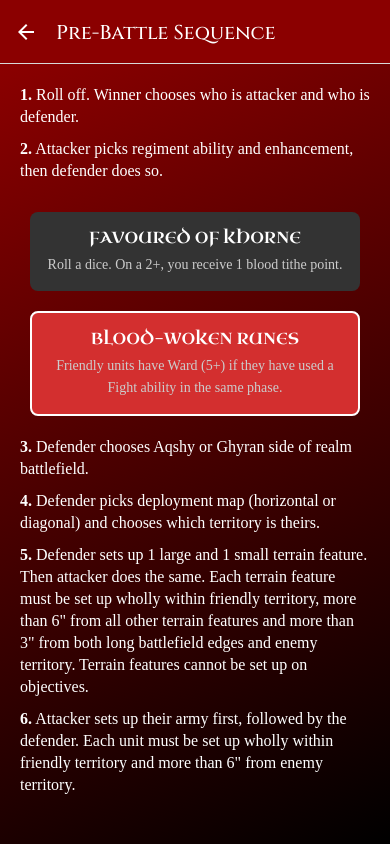
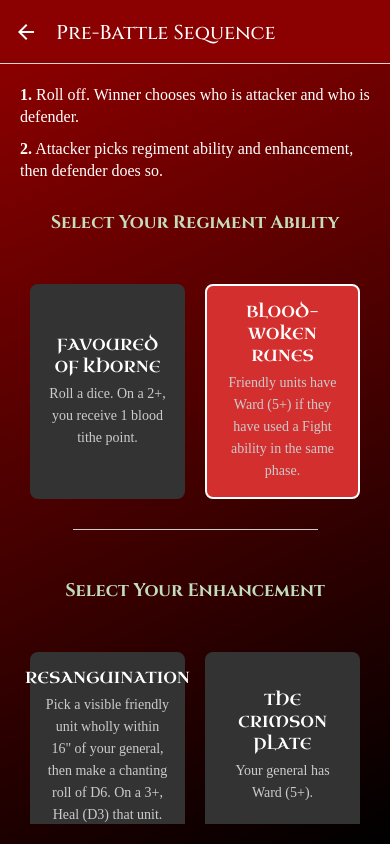
Before and after one commit to gcauvet/blades-of-khorne-spearhead-companion, a React Native app: screen /PreBattleSequence in a window 390 px wide. Built offline with nearby package versions, Linux system fonts and the light colour scheme.

Commit message:
Added enhancements

```diff
--- a/src/intl/en.ts
+++ b/src/intl/en.ts
@@ -15,6 +15,19 @@
     'Defender sets up 1 large and 1 small terrain feature. Then attacker does the same. Each terrain feature must be set up wholly within friendly territory, more than 6" from all other terrain features and more than 3" from both long battlefield edges and enemy territory. Terrain features cannot be set up on objectives.',
   preBattleSequenceStep6: 'Attacker sets up their army first, followed by the defender. Each unit must be set up wholly within friendly territory and more than 6" from enemy territory.',
 
+  selectRegimentAbility: 'Select Your Regiment Ability',
+  selectEnhancement: 'Select Your Enhancement',
+
+  resanguination: 'RESANGUINATION',
+  resanguinationDescription: 'Pick a visible friendly unit wholly within 16" of your general, then make a chanting roll of D6. On a 3+, Heal (D3) that unit.',
+  theCrimsonPlate: 'THE CRIMSON PLATE',
+  theCrimsonPlateDescription: 'Your general has Ward (5+).',
+  headhunter: 'HEADHUNTER',
+  headhunterDescription: 'Pick an enemy Hero in combat with your general. Your general has Strike-First this phase, but all attacks made by them this phase must target that enemy Hero',
+  unholyFlames: 'UNHOLY FLAMES',
+  unholyFlamesDescription:
+    'Pick a visible friendly unit wholly within 16" of your general, then make a chanting roll of D6.  On a 4+, add 1 to the Rend characteristic of that unit’s melee weapons until the start of your next turn.',
+
   favoredOfKhorne: 'FAVOURED OF KHORNE',
   favoredOfKhorneDescription: 'Roll a dice. On a 2+, you receive 1 blood tithe point.',
   bloodWokenRunes: 'BLOOD-WOKEN RUNES',
--- a/src/screens/PreBattleSequenceScreen/PreBattleSequenceScreen.tsx
+++ b/src/screens/PreBattleSequenceScreen/PreBattleSequenceScreen.tsx
@@ -1,6 +1,6 @@
 import React, { FC, useState } from 'react';
 
-import { Abilities } from './types/PreBattleSequence.types';
+import { Abilities, Enhancements } from './types/PreBattleSequence.types';
 
 import useTranslationTitle from '../../hooks/useTranslationTitle';
 
@@ -8,15 +8,21 @@
 
 const PreBattleSequenceScreen: FC = () => {
   const { BLOOD_WOKEN_RUNES } = Abilities;
+  const { UNHOLY_FLAMES } = Enhancements;
 
   const setNavigationTitle = useTranslationTitle();
 
   setNavigationTitle('preBattleSequenceTitle');
 
-  const [selectedAbility, setSelectedAbility] = useState<string | null>(BLOOD_WOKEN_RUNES);
+  const [selectedAbility, setSelectedAbility] = useState<string>(BLOOD_WOKEN_RUNES);
+  const [selectedEnhancement, setSelectedEnhancement] = useState<string>(UNHOLY_FLAMES);
 
   const handleSelectAbility = (ability: string): void => {
     setSelectedAbility(ability);
+  };
+
+  const handleSelectEnhancement = (enhancement: string): void => {
+    setSelectedEnhancement(enhancement);
   };
 
   const sequenceStepsIds = [
@@ -28,7 +34,17 @@
     { id: 'preBattleSequenceStep6' },
   ];
 
-  return <PreBattleSequence sequenceStepsIds={sequenceStepsIds} selectedAbility={selectedAbility} handleSelectAbility={handleSelectAbility} abilities={Abilities} />;
+  return (
+    <PreBattleSequence
+      sequenceStepsIds={sequenceStepsIds}
+      selectedAbility={selectedAbility}
+      selectedEnhancement={selectedEnhancement}
+      handleSelectAbility={handleSelectAbility}
+      handleSelectEnhancement={handleSelectEnhancement}
+      abilities={Abilities}
+      enhancements={Enhancements}
+    />
+  );
 };
 
 export default PreBattleSequenceScreen;
--- a/src/screens/PreBattleSequenceScreen/components/PreBattleSequence.tsx
+++ b/src/screens/PreBattleSequenceScreen/components/PreBattleSequence.tsx
@@ -7,14 +7,27 @@
   AbilityBlock,
   AbilityBlockDescription,
   AbilityBlockText,
+  AbilityBlockTitle,
+  AbilityBlockTitleContainer,
   AbilityBlockWrapper,
   PreBattleSequenceContainer,
   PreBattleSequenceItem,
   PreBattleSequenceList,
+  PreBattleSequenceScrollContainer,
+  Separator,
 } from '../styles/PreBattleSequence.styles';
 
-const PreBattleSequence: FC<PreBattleSequenceProps> = ({ sequenceStepsIds, selectedAbility, handleSelectAbility, abilities }): JSX.Element => (
+const PreBattleSequence: FC<PreBattleSequenceProps> = ({
+  sequenceStepsIds,
+  selectedAbility,
+  handleSelectAbility,
+  abilities,
+  selectedEnhancement,
+  handleSelectEnhancement,
+  enhancements,
+}): JSX.Element => (
   <PreBattleSequenceContainer>
+    <PreBattleSequenceScrollContainer>
       <PreBattleSequenceList>
         {sequenceStepsIds.map(({ id }, index) => (
           <PreBattleSequenceItem key={id}>
@@ -23,6 +36,13 @@
             </Text>
 
             {index === 1 && (
+              <>
+                <AbilityBlockTitleContainer>
+                  <AbilityBlockTitle>
+                    <FormattedMessage id='selectRegimentAbility' />
+                  </AbilityBlockTitle>
+                </AbilityBlockTitleContainer>
+
                 <AbilityBlockWrapper>
                   <AbilityBlock isSelected={selectedAbility === abilities.FAVOURED_OF_KHORNE} onPress={() => handleSelectAbility(abilities.FAVOURED_OF_KHORNE)}>
                     <AbilityBlockText>
@@ -41,11 +61,59 @@
                       <FormattedMessage id='bloodWokenRunesDescription' />
                     </AbilityBlockDescription>
                   </AbilityBlock>
+
+                  <Separator />
+
+                  <AbilityBlockTitleContainer>
+                    <AbilityBlockTitle>
+                      <FormattedMessage id='selectEnhancement' />
+                    </AbilityBlockTitle>
+                  </AbilityBlockTitleContainer>
+
+                  <AbilityBlockWrapper>
+                    <AbilityBlock isSelected={selectedEnhancement === enhancements.RESANGUINATION} onPress={() => handleSelectEnhancement(enhancements.RESANGUINATION)}>
+                      <AbilityBlockText>
+                        <FormattedMessage id='resanguination' />
+                      </AbilityBlockText>
+                      <AbilityBlockDescription>
+                        <FormattedMessage id='resanguinationDescription' />
+                      </AbilityBlockDescription>
+                    </AbilityBlock>
+
+                    <AbilityBlock isSelected={selectedEnhancement === enhancements.THE_CRIMSON_PLATE} onPress={() => handleSelectEnhancement(enhancements.THE_CRIMSON_PLATE)}>
+                      <AbilityBlockText>
+                        <FormattedMessage id='theCrimsonPlate' />
+                      </AbilityBlockText>
+                      <AbilityBlockDescription>
+                        <FormattedMessage id='theCrimsonPlateDescription' />
+                      </AbilityBlockDescription>
+                    </AbilityBlock>
+
+                    <AbilityBlock isSelected={selectedEnhancement === enhancements.HEADHUNTER} onPress={() => handleSelectEnhancement(enhancements.HEADHUNTER)}>
+                      <AbilityBlockText>
+                        <FormattedMessage id='headhunter' />
+                      </AbilityBlockText>
+                      <AbilityBlockDescription>
+                        <FormattedMessage id='headhunterDescription' />
+                      </AbilityBlockDescription>
+                    </AbilityBlock>
+
+                    <AbilityBlock isSelected={selectedEnhancement === enhancements.UNHOLY_FLAMES} onPress={() => handleSelectEnhancement(enhancements.UNHOLY_FLAMES)}>
+                      <AbilityBlockText>
+                        <FormattedMessage id='unholyFlames' />
+                      </AbilityBlockText>
+                      <AbilityBlockDescription>
+                        <FormattedMessage id='unholyFlamesDescription' />
+                      </AbilityBlockDescription>
+                    </AbilityBlock>
                   </AbilityBlockWrapper>
+                </AbilityBlockWrapper>
+              </>
             )}
           </PreBattleSequenceItem>
         ))}
       </PreBattleSequenceList>
+    </PreBattleSequenceScrollContainer>
   </PreBattleSequenceContainer>
 );
 
--- a/src/screens/PreBattleSequenceScreen/styles/PreBattleSequence.styles.ts
+++ b/src/screens/PreBattleSequenceScreen/styles/PreBattleSequence.styles.ts
@@ -8,6 +8,14 @@
 }))`
   flex: 1;
   padding: 20px;
+`;
+
+export const PreBattleSequenceScrollContainer = styled.ScrollView.attrs(() => ({
+  contentContainerStyle: {
+    flexGrow: 1,
+  },
+}))`
+  flex: 1;
 `;
 
 export const PreBattleSequenceList = styled.View`
@@ -37,6 +45,7 @@
   justify-content: center;
   align-items: center;
   margin-top: 20px;
+  width: 100%; /* Ensure the wrapper takes the full width */
 `;
 
 export const AbilityBlock = styled.TouchableOpacity<{ isSelected: boolean }>`
@@ -47,7 +56,7 @@
   align-items: center;
   justify-content: center;
   border: ${({ isSelected }) => (isSelected ? '2px solid #fff' : 'none')}; /* Add a border if selected */
-  width: 45%; /* Ensure blocks take up a percentage of the available space */
+  width: 40%; /* Ensure blocks take up a percentage of the available space */
   flex-grow: 1; /* Allow blocks to grow dynamically based on content */
   align-self: stretch; /* Ensure all blocks stretch to the same height in their row */
 `;
@@ -66,3 +75,28 @@
   text-align: center;
   margin-top: 5px;
 `;
+
+export const Separator = styled.View`
+  height: 1px;
+  background-color: #ccc; /* Light gray color for the separator */
+  margin: 20px 0; /* Add spacing above and below the separator */
+  width: 70%; /* Ensure the separator spans the full width */
+  display: flex;
+`;
+
+export const AbilityBlockTitle = styled.Text`
+  font-size: 18px;
+  font-weight: bold;
+  color: #cece;
+  font-family: 'Cinzel';
+  text-align: center;
+  margin: 20px 0; /* Add spacing above and below the title */
+`;
+
+export const AbilityBlockTitleContainer = styled.View`
+  display: flex;
+  justify-content: center; /* Center the content vertically */
+  align-items: center; /* Center the content horizontally */
+  margin-top: 10px; /* Add spacing above the title */
+  width: 100%; /* Ensure the container spans the full width */
+`;
--- a/src/screens/PreBattleSequenceScreen/types/PreBattleSequence.types.ts
+++ b/src/screens/PreBattleSequenceScreen/types/PreBattleSequence.types.ts
@@ -1,11 +1,21 @@
 export interface PreBattleSequenceProps {
   sequenceStepsIds: { id: string }[];
-  selectedAbility: string | null;
+  selectedAbility: string;
   handleSelectAbility: (ability: string) => void;
   abilities: typeof Abilities;
+  selectedEnhancement: string;
+  enhancements: typeof Enhancements;
+  handleSelectEnhancement: (enhancement: string) => void;
 }
 
 export enum Abilities {
   FAVOURED_OF_KHORNE = 'favoredOfKhorne',
   BLOOD_WOKEN_RUNES = 'bloodWokenRunes',
 }
+
+export enum Enhancements {
+  RESANGUINATION = 'resanguination',
+  THE_CRIMSON_PLATE = 'theCrimsonPlate',
+  HEADHUNTER = 'headhunter',
+  UNHOLY_FLAMES = 'unholyFlames',
+}
```
Lines whose indentation alone changed are shown as unchanged.
